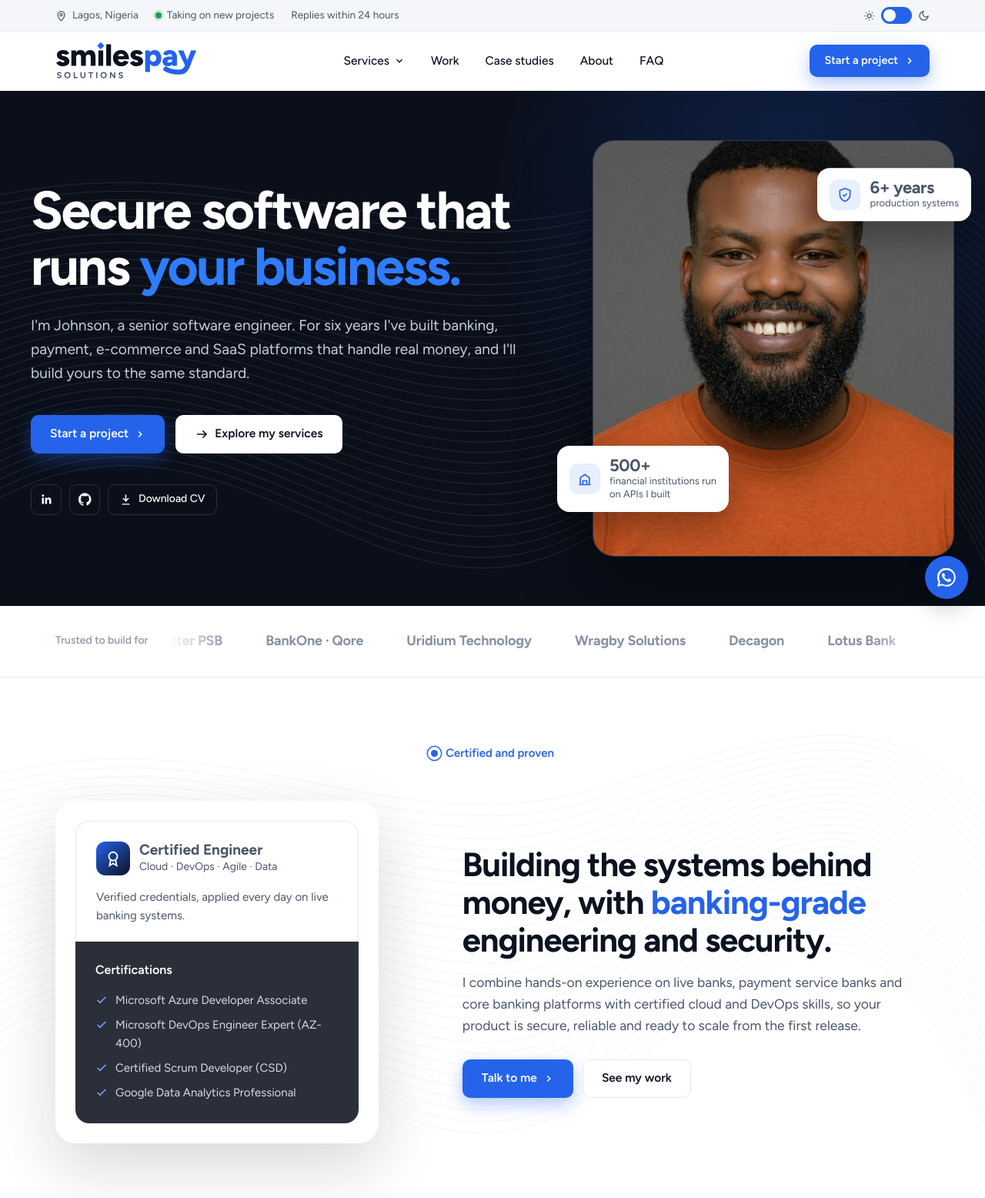
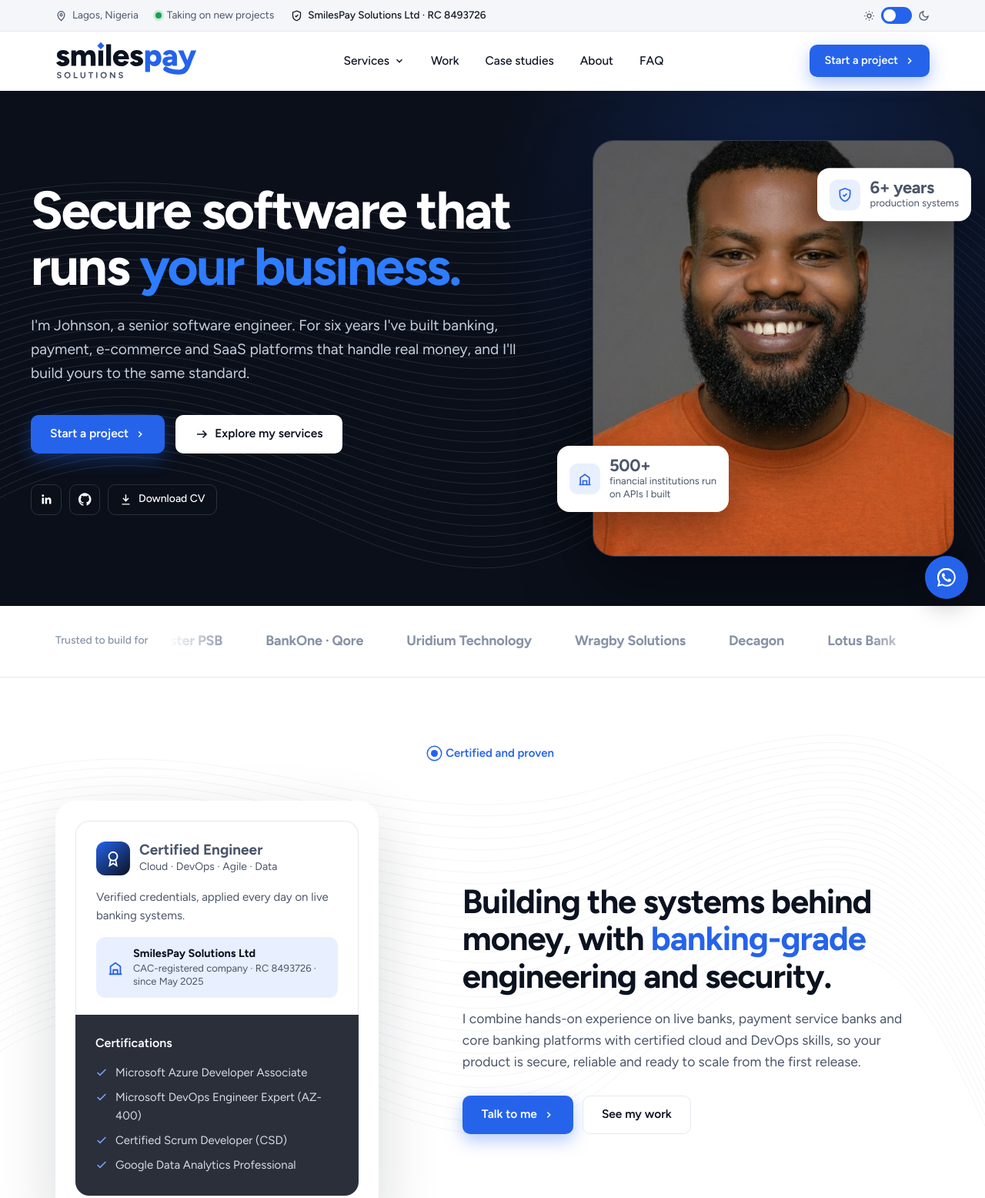
Before and after one commit to Johnfrosh11/JohnsonOjo, a plain HTML site: page index.html in a window 1280 px wide. Shown: the top 1556 px of the page at 77% size. Drawn offline with Linux system fonts and the light colour scheme.

Commit message:
Show CAC registration: SmilesPay Solutions Ltd, RC 8493726
Top bar, credentials card, FAQ answer, footer and structured data.
TIN, address and shareholding are deliberately not published.

Co-Authored-By: Claude Opus 5.5 <noreply@anthropic.com>
Claude-Session: https://claude.ai/code/session_01UHj3iqYqfEXCywDsWwbTrq

```diff
--- a/index.html
+++ b/index.html
@@ -24,7 +24,7 @@
 {"@context":"https://schema.org","@type":"Person","name":"Johnson Ojo Oluwaseyi","jobTitle":"Senior Backend Engineer",
  "url":"https://smilespaysolutions.com/","image":"https://smilespaysolutions.com/assets/profile.jpg",
  "email":"mailto:Johnsonojooluwaseyi@gmail.com","address":{"@type":"PostalAddress","addressLocality":"Lagos","addressCountry":"NG"},
- "worksFor":{"@type":"Organization","name":"SmilesPay Solutions","url":"https://smilespaysolutions.com/","logo":"https://smilespaysolutions.com/assets/brand/smilespay-logo.png"},
+ "worksFor":{"@type":"Organization","name":"SmilesPay Solutions","legalName":"SmilesPay Solutions Ltd","foundingDate":"2025-05-19","identifier":"RC 8493726","founder":"Johnson Ojo Oluwaseyi","url":"https://smilespaysolutions.com/","logo":"https://smilespaysolutions.com/assets/brand/smilespay-logo.png"},
  "sameAs":["https://www.linkedin.com/in/johnsonojoleadbackendengineer","https://github.com/Johnfrosh11"],
  "knowsAbout":["ASP.NET Core","C#","SQL Server","Azure","Microservices","Payments","E-commerce","Fintech"]}
 </script>
@@ -47,6 +47,9 @@ const PROFILE = {
   github: "https://github.com/Johnfrosh11",
   cv: "assets/Johnson-Ojo-CV.pdf",         // your CV (download button)
   booking: "",                             // optional: your Calendly link
+  company: "SmilesPay Solutions Ltd",
+  rc: "8493726",                          // CAC registration number (public). Never put your TIN here.
+  incorporated: "May 2025",
   phone: "+234 706 587 7068",
   location: "Lagos, Nigeria",
   availability: "Open — 2 project slots",
@@ -830,6 +833,11 @@ footer .logo-svg{color:#fff;height:48px}
 footer .lg-s{fill:#9aa6ba}
 footer .lg-b{fill:#5b8cff}footer .lg-t{stroke:#5b8cff}
 @media (max-width:680px){.logo-svg{height:42px}}
+.reg{display:flex;gap:12px;align-items:center;margin-top:16px;padding:12px 14px;border-radius:12px;background:var(--accent-soft);color:var(--accent)}
+.reg svg{width:22px;height:22px;flex:none}
+.reg span{font-size:13px;color:var(--ink-2);line-height:1.35}
+.reg b{display:block;color:var(--ink);font-size:14.5px}
+#uReg{display:inline-flex;gap:7px;align-items:center;font-weight:500;color:var(--ink)}
 </style>
 </head>
 <body>
@@ -839,7 +847,7 @@ footer .lg-b{fill:#5b8cff}footer .lg-t{stroke:#5b8cff}
     <div class="l">
       <span><svg viewBox="0 0 24 24" fill="none" stroke="currentColor" stroke-width="2"><path d="M12 22s7-6.2 7-12a7 7 0 0 0-14 0c0 5.8 7 12 7 12z"/><circle cx="12" cy="10" r="2.5"/></svg><span id="uLoc">Lagos, Nigeria</span></span>
       <span class="hide-s"><span class="live"></span><span id="availText">Taking on new projects</span></span>
-      <span class="hide-s">Replies within 24 hours</span>
+      <span class="hide-s" id="uReg"></span>
     </div>
     <button class="switch" id="themeBtn" aria-label="Switch light or dark mode">
       <svg viewBox="0 0 24 24" fill="none" stroke="currentColor" stroke-width="2"><circle cx="12" cy="12" r="4"/><path d="M12 2v2M12 20v2M4.9 4.9l1.4 1.4M17.7 17.7l1.4 1.4M2 12h2M20 12h2M4.9 19.1l1.4-1.4M17.7 6.3l1.4-1.4"/></svg>
@@ -929,6 +937,7 @@ footer .lg-b{fill:#5b8cff}footer .lg-t{stroke:#5b8cff}
             <div class="badge"><span class="sq"><svg viewBox="0 0 24 24" fill="none" stroke="currentColor" stroke-width="2"><circle cx="12" cy="9" r="6"/><path d="m8.5 14-1.5 8 5-3 5 3-1.5-8"/></svg></span>
               <span><b>Certified Engineer</b><span>Cloud · DevOps · Agile · Data</span></span></div>
             <p>Verified credentials, applied every day on live banking systems.</p>
+            <div class="reg" id="regBadge"></div>
           </div>
           <div class="bot"><h4>Certifications</h4><ul id="certs"></ul></div>
         </div>
@@ -1051,6 +1060,7 @@ footer .lg-b{fill:#5b8cff}footer .lg-t{stroke:#5b8cff}
         <details><summary>Can you build the whole website, not just the backend?</summary><p>Yes. I deliver complete web applications end to end. My specialty is the hard part underneath: payments, security, data and integrations that have to work every time.</p></details>
         <details><summary>Can you take over or fix an existing product?</summary><p>Yes. I start with an audit of the code and production logs, tell you plainly what's wrong, then fix it in priority order.</p></details>
         <details><summary>Which payment providers can you integrate?</summary><p>I've integrated NIP inter-bank transfers, CoralPay, GTBank GAPS bulk payments and core banking systems. For online stores I set up whichever gateway fits your market, such as Paystack, Flutterwave or Stripe.</p></details>
+        <details><summary>Are you a registered company?</summary><p id="faqReg">Yes. SmilesPay Solutions Ltd is a private limited company registered with the Corporate Affairs Commission (CAC) in Nigeria. You get proper invoices and a written contract with the company.</p></details>
         <details><summary>Will you sign an NDA? Who owns the code?</summary><p>Yes, I'm happy to sign an NDA, and much of my work is confidential. You own the code and everything built for you once the project is paid in full.</p></details>
         <details><summary>Do you work with clients outside Nigeria?</summary><p>Yes. I work remotely from Lagos (WAT, UTC+1), which overlaps fully with UK and European working hours and partly with the US.</p></details>
         <details><summary>What happens after launch?</summary><p>You get documentation and a proper handover, plus a support window after delivery for fixes. Ongoing maintenance and new features can be agreed separately.</p></details>
@@ -1154,7 +1164,12 @@ footer .lg-b{fill:#5b8cff}footer .lg-t{stroke:#5b8cff}
   /* profile */
   document.title = `${P.short} — ${P.role}`;
   $("#uLoc").textContent = P.location || "Lagos, Nigeria";
-  $("#copy").textContent = `© ${new Date().getFullYear()} ${P.name} · SmilesPay Solutions. All rights reserved.`;
+  $("#copy").textContent = `© ${new Date().getFullYear()} ${P.company || "SmilesPay Solutions"}${P.rc ? ` · RC ${P.rc}` : ""} · Registered with the Corporate Affairs Commission, Nigeria`;
+  if (P.rc){
+    $("#uReg").innerHTML = `<svg viewBox="0 0 24 24" fill="none" stroke="currentColor" stroke-width="2"><path d="M12 2 4 5v6c0 5 3.4 9.4 8 11 4.6-1.6 8-6 8-11V5z"/><path d="m9 12 2 2 4-4"/></svg>${esc(P.company)} · RC ${esc(P.rc)}`;
+    $("#regBadge").innerHTML = `<svg viewBox="0 0 24 24" fill="none" stroke="currentColor" stroke-width="2"><path d="M3 21h18M5 21V10l7-5 7 5v11M9 21v-6h6v6"/></svg><span><b>${esc(P.company)}</b>CAC-registered company · RC ${esc(P.rc)}${P.incorporated ? ` · since ${esc(P.incorporated)}` : ""}</span>`;
+    $("#faqReg").textContent = `Yes. ${P.company} is a private limited company registered with the Corporate Affairs Commission (CAC) in Nigeria, RC ${P.rc}. You get proper invoices and a written contract with the company.`;
+  } else { $("#uReg").remove(); $("#regBadge").remove(); }
   const liOk = P.linkedin && !P.linkedin.includes("YOUR-");
   ["#liLink","#fLi"].forEach(s => liOk ? $(s).href = P.linkedin : $(s).remove());
   ["#ghLink","#fGh"].forEach(s => $(s).href = P.github);
```
